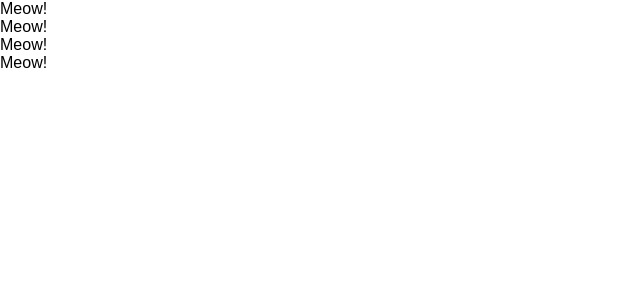
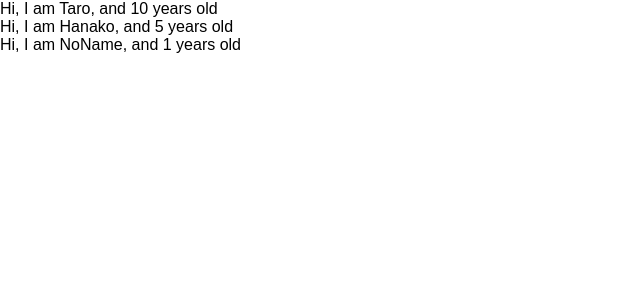
Before and after one commit to yuji-nakamoto/udemy-react-redux-crud-appcaition, a React (Create React App) app: page / in a window 1280 px wide. Shown: the top 300 px of the page, without its empty margins (0-640 px from the left). Built offline with nearby package versions, Linux system fonts and the light colour scheme.

Commit message:
learn props of component

```diff
--- a/src/App.js
+++ b/src/App.js
@@ -1,34 +1,31 @@
 import React from 'react';
 
-//function App() {
-// return <input type="text" onClick={() => {console.log("I am clicked!")}} />;
-//}
-
-//class App extends Component {
-//    render() {
-//        return (
-//          <React.Fragment>
-//            <label htmlFor="bar">bar</label>
-//            <input type="text" onClick={() => {console.log("I am clicked")}} />
-//          </React.Fragment>
-//        )
-//    }
-//}
-
 const App = () => {
+    const profiles = [
+        { name: "Taro", age: 10 },
+        { name: "Hanako", age: 5 },
+        { name: "NoName" }
+    ]
     return (
         <div>
-        <Cat />
-        <Cat />
-        <Cat />
-        <Cat />
+        {
+            profiles.map((profile, index) => {
+                return <User name={profile.name} age={profile.age} key={index} />
+            })
+        }
+
         </div>
     )
-
 }
 
-const Cat = () => {
-    return <div>Meow!</div>
+
+const User = (props) => {
+    return <div>Hi, I am {props.name}, and {props.age} years old </div>
 }
 
+User.defaultProps = {
+ age: 1
+}
+
+
 export default App;
```
Also changed, not shown: 1 other file (tests, documents, lock files or other folders).
